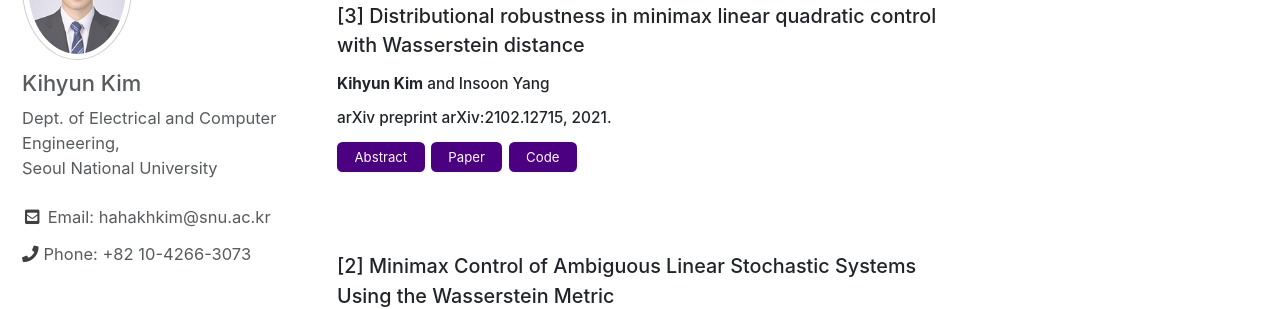
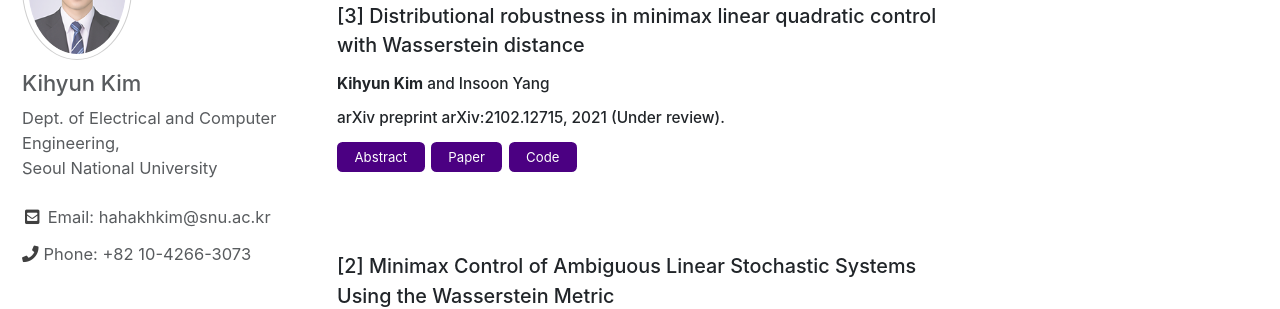
Before and after one commit to hahakhkim/hahakhkim.github.io, a Jekyll site: the page built from _pages/publication.html, in a window 1280 px wide and 1156 px high. Shown: the part 194-503 px from the top of the window. Built offline with Jekyll 4.4.1, drawn with Linux system fonts in a browser that asks for light colours; cached includes are drawn as plain includes; nearby versions of some CDN libraries.

Commit message:
Update publication.html

```diff
--- a/_pages/publication.html
+++ b/_pages/publication.html
@@ -51,7 +51,7 @@ permalink: /publication/
 		<div class="col-sm-12 col-md-12 mx-auto"style="text-align:left">
 		  <h5 class="custom2">[3] Distributional robustness in minimax linear quadratic control with Wasserstein distance</h5>
 		  <h6 class="custom1"><strong>Kihyun Kim</strong> and Insoon Yang
-		  <h6 class="custom1"> arXiv preprint arXiv:2102.12715, 2021.</h6>
+		  <h6 class="custom1"> arXiv preprint arXiv:2102.12715, 2021 (Under review).</h6>
 			<button class="btn" type="button" data-toggle="collapse" data-target="#collapseExample3" aria-expanded="false" aria-controls="collapseExample">
 				Abstract
 			</button>
```
